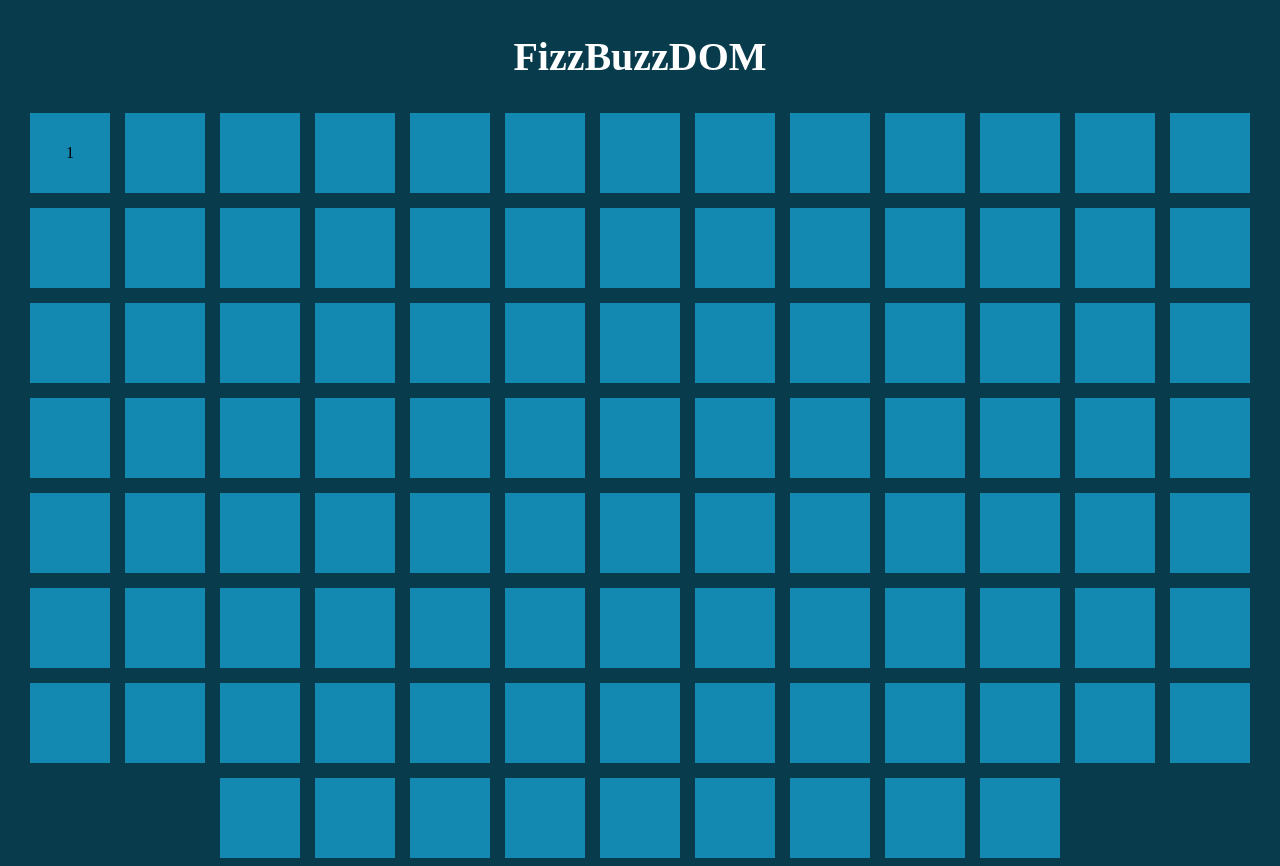
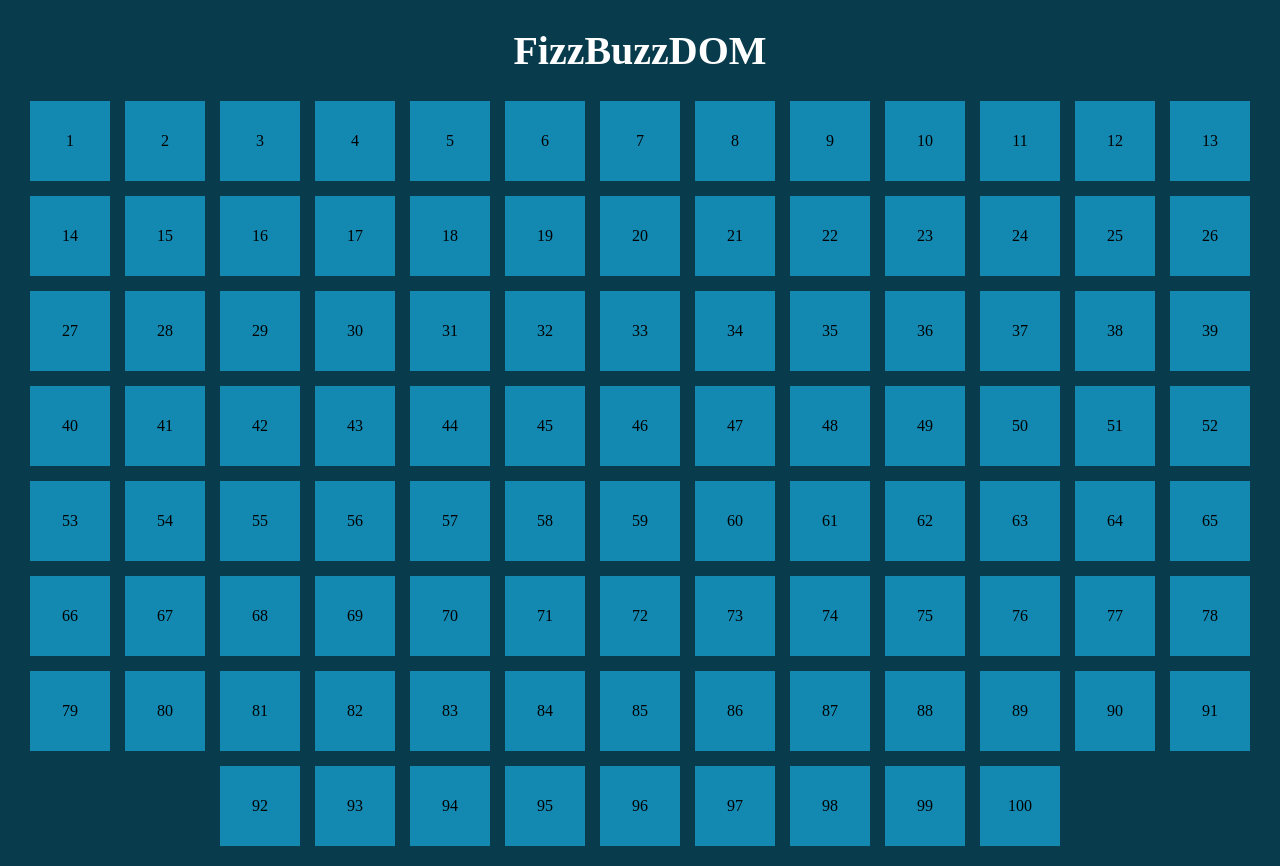
Before and after one commit to Pietrodon/js-fizzbuzzdom, a plain HTML site: page index.html in a window 1280 px wide. Drawn offline with Linux system fonts and the light colour scheme.

Commit message:
modifiche html e creazione da js dei div per contenere i numeri

```diff
--- a/app.js
+++ b/app.js
@@ -1,7 +1,19 @@
-let boxHtml = document.getElementsByClassName('box')
+// richiamo il container per gli elementi
+const contenitore = document.querySelector('.container')
 
-for (let i = 0; i <=100; i++) {
 
+
+
+
+// ciclo for per stampare numeri da 1 a 100
+for (let i = 1; i <=100; i++) {
+    // creazione elemento html e aggiunta classe
+    const div = document.createElement('div')
+    div.append([i])
+    div.classList.add('box')
+    console.log(div)
+
+    // verifica per che numeri è divisibile
     if(i % 3 === 0 && i % 5 ===0){
         console.log(i,'fizzbuzz');
     } else if(i % 3 === 0){
@@ -12,6 +24,6 @@ for (let i = 0; i <=100; i++) {
         console.log(i)
     }
 
-
+    contenitore.append(div)
 
 }
--- a/index.html
+++ b/index.html
@@ -8,111 +8,11 @@
     <link rel="stylesheet" href="style.css">
 </head>
 <body>
-    <section>
+
         <h1>FizzBuzzDOM</h1>
         <div class="container">
-            <div class="box">1</div>
-            <div class="box"></div>
-            <div class="box"></div>
-            <div class="box"></div>
-            <div class="box"></div>
-            <div class="box"></div>
-            <div class="box"></div>
-            <div class="box"></div>
-            <div class="box"></div>
-            <div class="box"></div>
-            <div class="box"></div>
-            <div class="box"></div>
-            <div class="box"></div>
-            <div class="box"></div>
-            <div class="box"></div>
-            <div class="box"></div>
-            <div class="box"></div>
-            <div class="box"></div>
-            <div class="box"></div>
-            <div class="box"></div>
-            <div class="box"></div>
-            <div class="box"></div>
-            <div class="box"></div>
-            <div class="box"></div>
-            <div class="box"></div>
-            <div class="box"></div>
-            <div class="box"></div>
-            <div class="box"></div>
-            <div class="box"></div>
-            <div class="box"></div>
-            <div class="box"></div>
-            <div class="box"></div>
-            <div class="box"></div>
-            <div class="box"></div>
-            <div class="box"></div>
-            <div class="box"></div>
-            <div class="box"></div>
-            <div class="box"></div>
-            <div class="box"></div>
-            <div class="box"></div>
-            <div class="box"></div>
-            <div class="box"></div>
-            <div class="box"></div>
-            <div class="box"></div>
-            <div class="box"></div>
-            <div class="box"></div>
-            <div class="box"></div>
-            <div class="box"></div>
-            <div class="box"></div>
-            <div class="box"></div>
-            <div class="box"></div>
-            <div class="box"></div>
-            <div class="box"></div>
-            <div class="box"></div>
-            <div class="box"></div>
-            <div class="box"></div>
-            <div class="box"></div>
-            <div class="box"></div>
-            <div class="box"></div>
-            <div class="box"></div>
-            <div class="box"></div>
-            <div class="box"></div>
-            <div class="box"></div>
-            <div class="box"></div>
-            <div class="box"></div>
-            <div class="box"></div>
-            <div class="box"></div>
-            <div class="box"></div>
-            <div class="box"></div>
-            <div class="box"></div>
-            <div class="box"></div>
-            <div class="box"></div>
-            <div class="box"></div>
-            <div class="box"></div>
-            <div class="box"></div>
-            <div class="box"></div>
-            <div class="box"></div>
-            <div class="box"></div>
-            <div class="box"></div>
-            <div class="box"></div>
-            <div class="box"></div>
-            <div class="box"></div>
-            <div class="box"></div>
-            <div class="box"></div>
-            <div class="box"></div>
-            <div class="box"></div>
-            <div class="box"></div>
-            <div class="box"></div>
-            <div class="box"></div>
-            <div class="box"></div>
-            <div class="box"></div>
-            <div class="box"></div>
-            <div class="box"></div>
-            <div class="box"></div>
-            <div class="box"></div>
-            <div class="box"></div>
-            <div class="box"></div>
-            <div class="box"></div>
-            <div class="box"></div>
-            <div class="box"></div>
         </div>
-    </section>
+
 
 
 
--- a/style.css
+++ b/style.css
@@ -23,6 +23,7 @@ h1{
     justify-content: center;
     align-items: center;
     background-color: rgb(19, 137, 178);
+    color: black;
 }
 .fizz{
     background-color: rgb(11, 214, 161);
```
